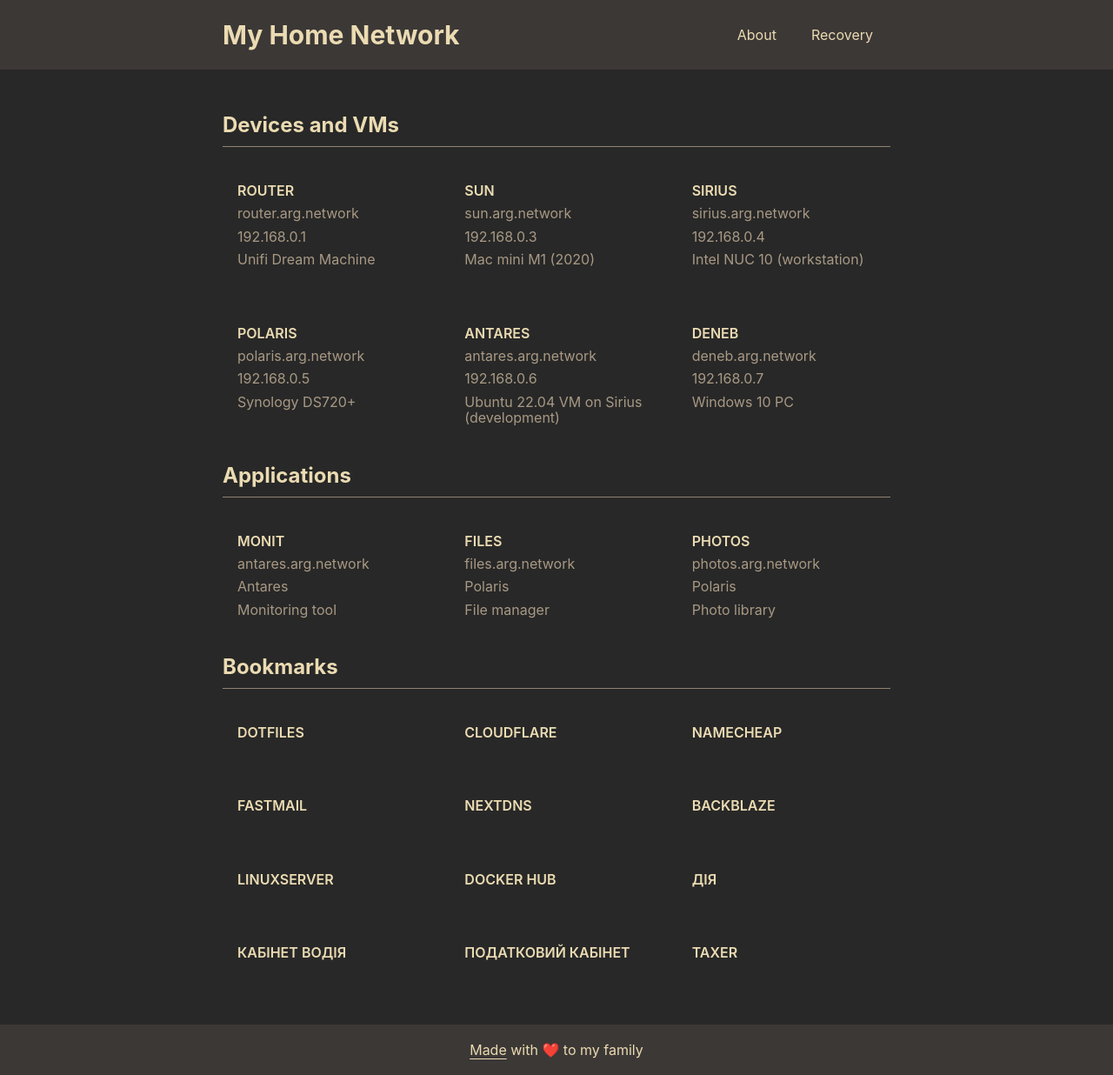
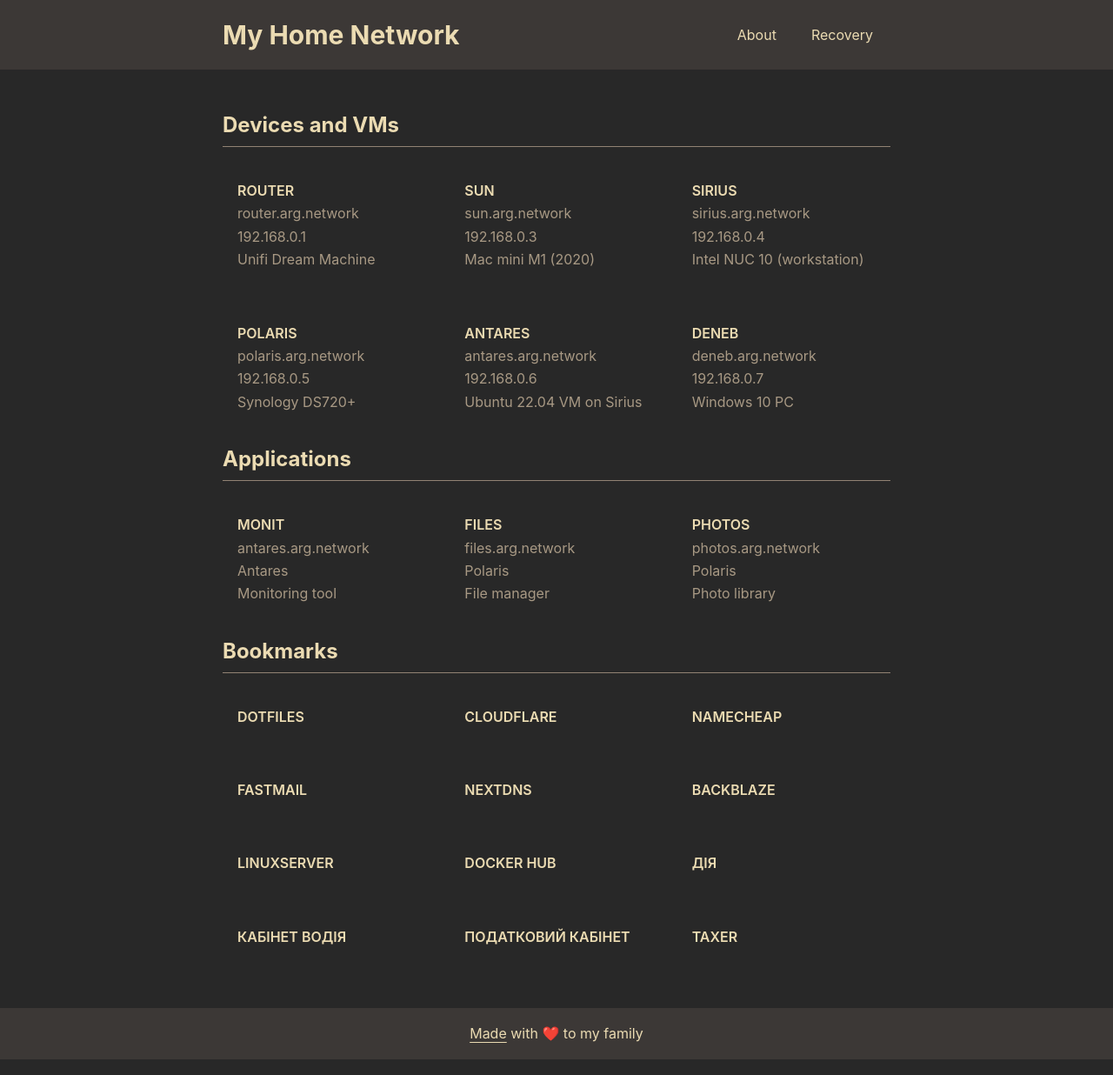
Before and after one commit to arg/dotfiles, a Jekyll site: the page built from docs/index.html, in a window 1280 px wide. Shown: the whole page at 87% size. Built offline with Jekyll 4.4.1, drawn with Linux system fonts in a browser that asks for light colours.

Commit message:
Be less descriptive

```diff
--- a/docs/_data/devices.yml
+++ b/docs/_data/devices.yml
@@ -19,7 +19,7 @@
   hostname: 'polaris.arg.network'
   ip: '192.168.0.5'
 - name: 'Antares'
-  description: 'Ubuntu 22.04 VM on Sirius (development)'
+  description: 'Ubuntu 22.04 VM on Sirius'
   url: 'https://antares.arg.network'
   hostname: 'antares.arg.network'
   ip: '192.168.0.6'
```
